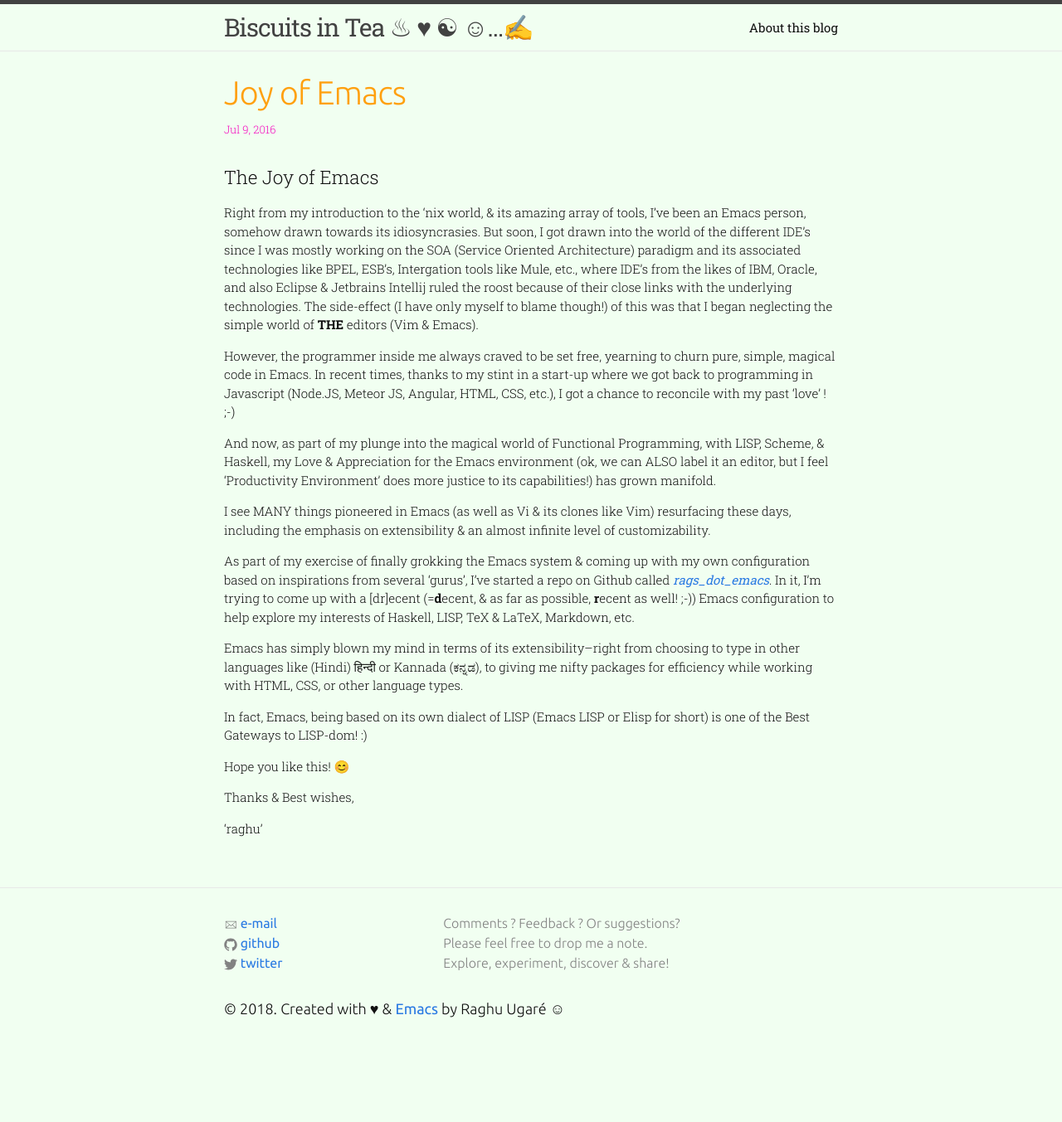
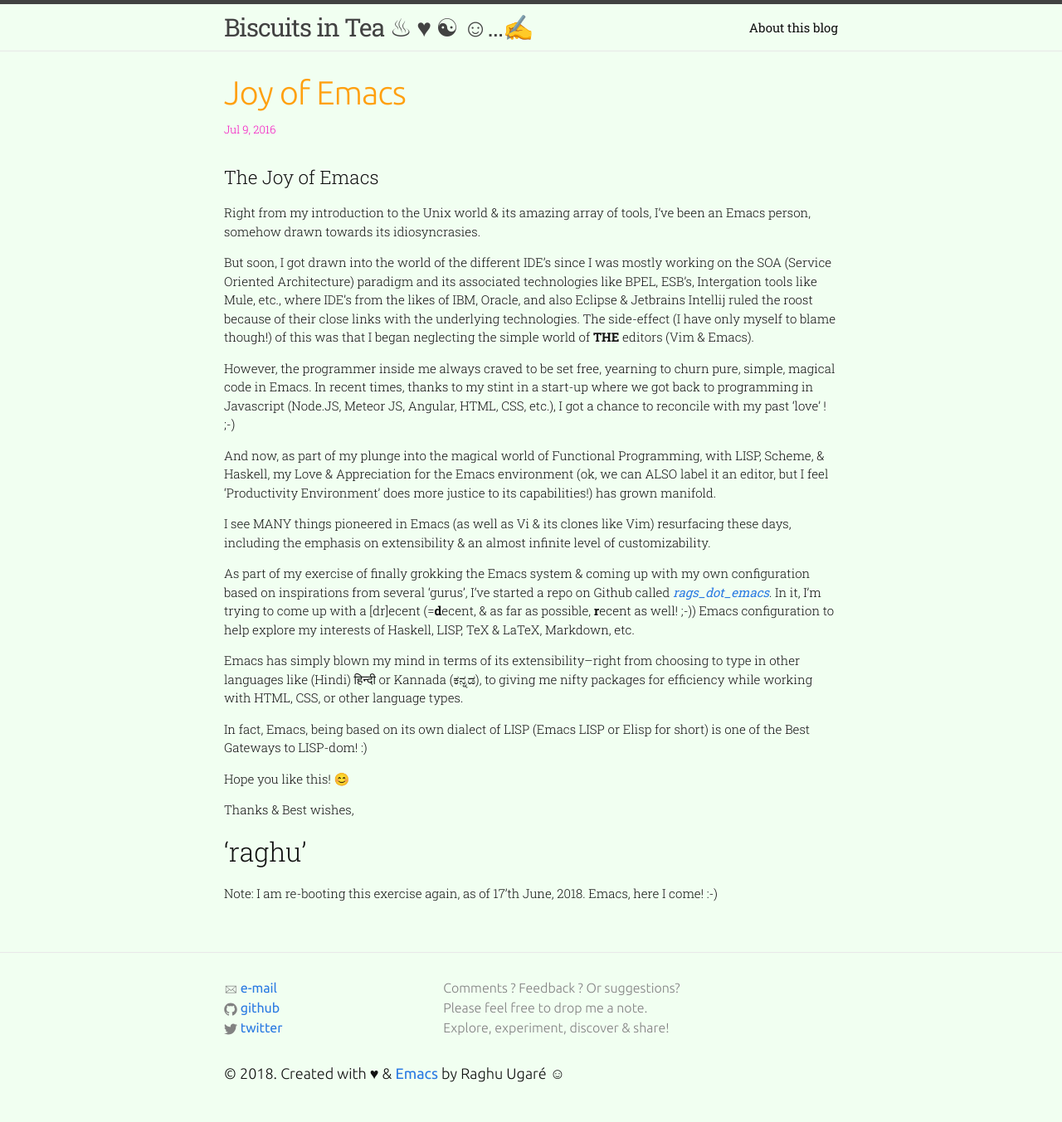
Before and after one commit to raghuugare/raghuugare.bkup, a Jekyll site: the page built from _posts/2016-07-09-joy_of_emacs.markdown, in a window 1280 px wide. Shown: the whole page at 83% size. Built offline with Jekyll 4.4.1, drawn with Linux system fonts in a browser that asks for light colours; some web fonts are replaced; comment, search, counter and statistics services are not loaded; before the commit the page ends 1275 px from its top, so only the background shows below that.

Commit message:
Updated contents

```diff
--- a/_posts/2016-07-09-joy_of_emacs.markdown
+++ b/_posts/2016-07-09-joy_of_emacs.markdown
@@ -9,7 +9,9 @@ draft: true
 
 # The Joy of Emacs
 
-Right from my introduction to the 'nix world, & its amazing array of tools, I've been an Emacs person, somehow drawn towards its idiosyncrasies. But soon, I got drawn into the world of the different IDE's since I was mostly working on the SOA (Service Oriented Architecture) paradigm and its associated technologies like BPEL, ESB's, Intergation tools like Mule, etc., where IDE's from the likes of IBM, Oracle, and also Eclipse & Jetbrains Intellij ruled the roost because of their close links with the underlying technologies. The side-effect (I have only myself to blame though!) of this was that I began neglecting the simple world of **THE** editors (Vim & Emacs).
+Right from my introduction to the Unix world & its amazing array of tools, I've been an Emacs person, somehow drawn towards its idiosyncrasies.
+
+But soon, I got drawn into the world of the different IDE's since I was mostly working on the SOA (Service Oriented Architecture) paradigm and its associated technologies like BPEL, ESB's, Intergation tools like Mule, etc., where IDE's from the likes of IBM, Oracle, and also Eclipse & Jetbrains Intellij ruled the roost because of their close links with the underlying technologies. The side-effect (I have only myself to blame though!) of this was that I began neglecting the simple world of **THE** editors (Vim & Emacs).
 
 However, the programmer inside me always craved to be set free, yearning to churn pure, simple, magical code in Emacs. In recent times, thanks to my stint in a start-up where we got back to programming in Javascript (Node.JS, Meteor JS, Angular, HTML, CSS, etc.), I got a chance to reconcile with my past 'love' ! ;-)
 
@@ -28,3 +30,6 @@ Hope you like this! 😊
 Thanks & Best wishes,
 
 'raghu'
+-------
+Note: I am re-booting this exercise again, as of 17'th June, 2018.
+Emacs, here I come! :-)
```
